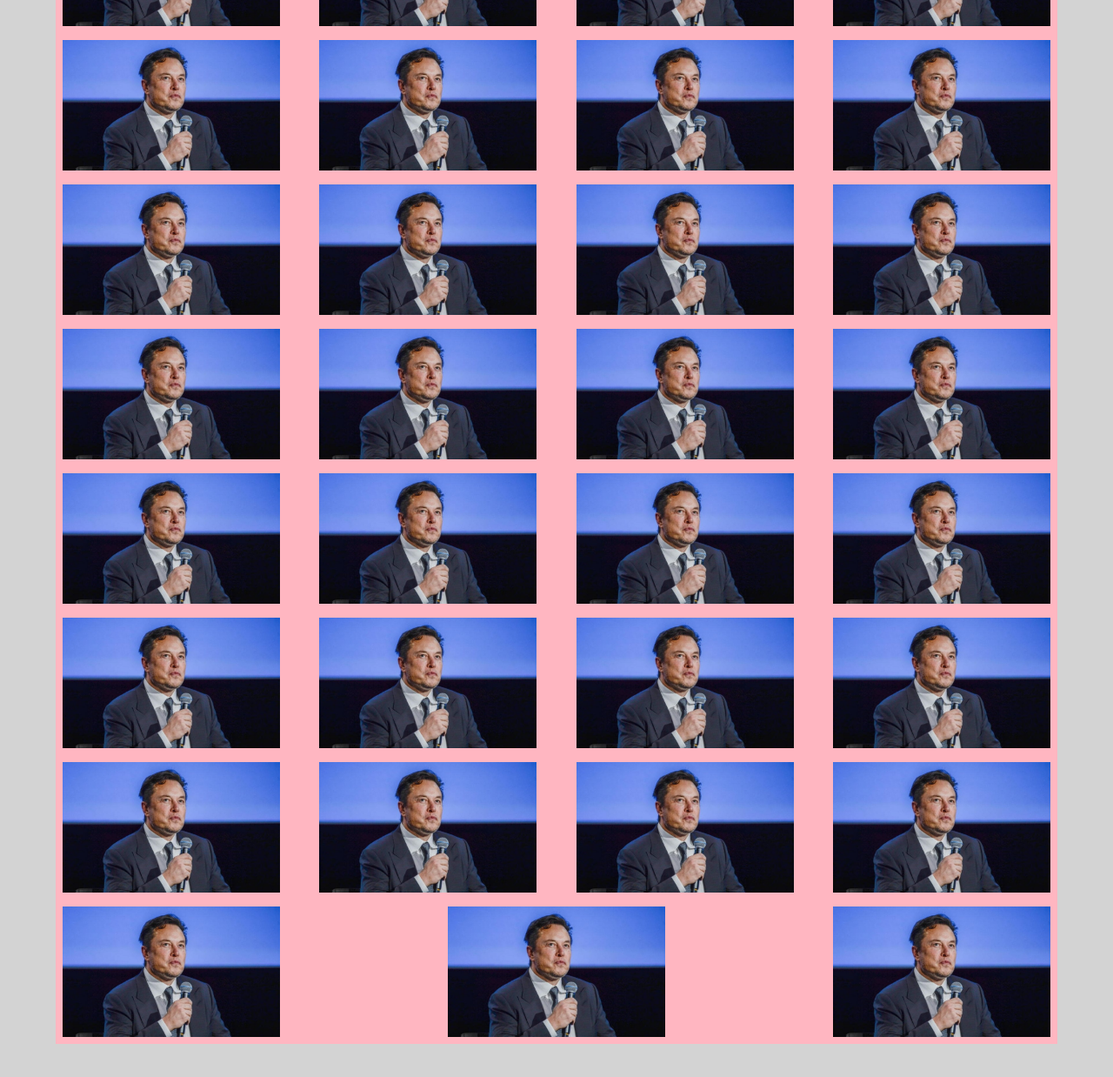
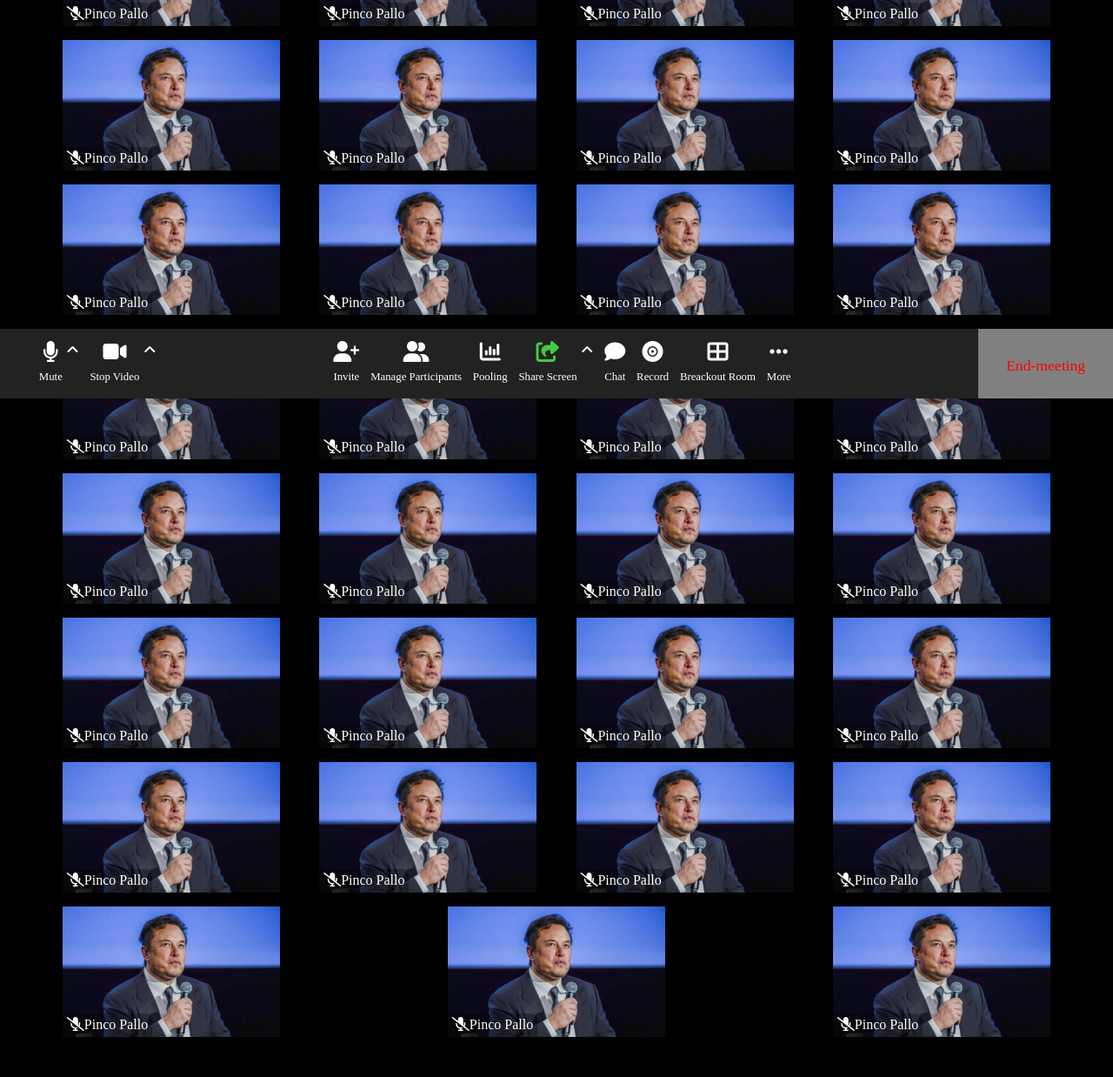
Before and after one commit to SebastianoUrban/html-css-zoom, a plain HTML site: page index.html in a window 1280 px wide. Shown: the part 342-1580 px from the top of the page at 87% size. Drawn offline with Linux system fonts and the light colour scheme.

Commit message:
add the footer

```diff
--- a/css/style.css
+++ b/css/style.css
@@ -18,7 +18,7 @@
 main{
     width: 100vw;
     min-height: 100vh;
-    background-color: lightgray;
+    background-color: black;
     position: relative;
 
     justify-content: center;
@@ -43,7 +43,6 @@ div.view{
 section.container{
     width: 90vw;
     max-width: calc((250px + 1rem) * 7 );
-    background-color: lightpink;
     flex-wrap: wrap;
     justify-content: space-between;
     align-content: space-between;
@@ -69,3 +68,73 @@ div.name{
     background-color: rgba(0, 0, 0, 0.3);
     border-top-right-radius: 0.5rem;
 }
+
+/*  FOOTER */
+footer{
+    height: 80px;
+    width: 100vw;
+    background-color: #222222;
+    color: white;
+    font-size: 0.8rem;
+
+    position: fixed;
+    bottom: 0;
+    left: 0;
+}
+
+footer ul{
+    list-style-type: none;
+}
+
+footer li{
+    height: 100%;
+    text-align: center;
+    line-height: 1.5rem;
+    margin-left: 0.8rem;
+}
+
+footer i{
+    font-size: 1.5rem;
+}
+
+footer div.settings{
+    position: absolute;
+    top: 50%;
+    left: 0;
+    transform: translate(0, -50%);
+    padding-left: 2rem;
+}
+
+footer div.options{
+    position: absolute;
+    top: 50%;
+    left: 50%;
+    transform: translate(-50%, -50%);
+
+}
+
+footer div.end-call{
+    position: absolute;
+    top: 50%;
+    right: 0;
+    transform: translate(0, -50%);
+    background-color: gray;
+    height: 100%;
+    color: red;
+    font-size: 1.1rem;
+    padding: 2rem 2rem;
+}
+
+div.settings ul li:nth-child(even) i,
+div.options ul li:nth-child(5) i{
+    font-size: 1rem;
+}
+
+div.settings ul li:nth-child(even),
+div.options ul li:nth-child(5){
+    margin-left: 0.3rem;
+}
+
+div.options ul li:nth-child(4) i{
+    color: rgb(65, 204, 65);
+}
--- a/index.html
+++ b/index.html
@@ -20,111 +20,137 @@
                     <div class="name text-format"><i class="fa-solid fa-microphone-slash"></i>Pinco Pallo</div>
                 </div>
                 <div class="profile">
-                    <div class="name"></div>
+                    <div class="name text-format"><i class="fa-solid fa-microphone-slash"></i>Pinco Pallo</div>
                 </div>
                 <div class="profile">
-                    <div class="name"></div>
+                    <div class="name text-format"><i class="fa-solid fa-microphone-slash"></i>Pinco Pallo</div>
                 </div>
                 <div class="profile">
-                    <div class="name"></div>
+                    <div class="name text-format"><i class="fa-solid fa-microphone-slash"></i>Pinco Pallo</div>
                 </div>
                 <div class="profile">
-                    <div class="name"></div>
+                    <div class="name text-format"><i class="fa-solid fa-microphone-slash"></i>Pinco Pallo</div>
                 </div>
                 <div class="profile">
-                    <div class="name"></div>
+                    <div class="name text-format"><i class="fa-solid fa-microphone-slash"></i>Pinco Pallo</div>
                 </div>
                 <div class="profile">
-                    <div class="name"></div>
+                    <div class="name text-format"><i class="fa-solid fa-microphone-slash"></i>Pinco Pallo</div>
                 </div>
                 <div class="profile">
-                    <div class="name"></div>
+                    <div class="name text-format"><i class="fa-solid fa-microphone-slash"></i>Pinco Pallo</div>
                 </div>
                 <div class="profile">
-                    <div class="name"></div>
+                    <div class="name text-format"><i class="fa-solid fa-microphone-slash"></i>Pinco Pallo</div>
                 </div>
                 <div class="profile">
-                    <div class="name"></div>
+                    <div class="name text-format"><i class="fa-solid fa-microphone-slash"></i>Pinco Pallo</div>
                 </div>
                 <div class="profile">
-                    <div class="name"></div>
+                    <div class="name text-format"><i class="fa-solid fa-microphone-slash"></i>Pinco Pallo</div>
                 </div>
                 <div class="profile">
-                    <div class="name"></div>
+                    <div class="name text-format"><i class="fa-solid fa-microphone-slash"></i>Pinco Pallo</div>
                 </div>
                 <div class="profile">
-                    <div class="name"></div>
+                    <div class="name text-format"><i class="fa-solid fa-microphone-slash"></i>Pinco Pallo</div>
                 </div>
                 <div class="profile">
-                    <div class="name"></div>
+                    <div class="name text-format"><i class="fa-solid fa-microphone-slash"></i>Pinco Pallo</div>
                 </div>
                 <div class="profile">
-                    <div class="name"></div>
+                    <div class="name text-format"><i class="fa-solid fa-microphone-slash"></i>Pinco Pallo</div>
                 </div>
                 <div class="profile">
-                    <div class="name"></div>
+                    <div class="name text-format"><i class="fa-solid fa-microphone-slash"></i>Pinco Pallo</div>
                 </div>
                 <div class="profile">
-                    <div class="name"></div>
+                    <div class="name text-format"><i class="fa-solid fa-microphone-slash"></i>Pinco Pallo</div>
                 </div>
                 <div class="profile">
-                    <div class="name"></div>
+                    <div class="name text-format"><i class="fa-solid fa-microphone-slash"></i>Pinco Pallo</div>
                 </div>
                 <div class="profile">
-                    <div class="name"></div>
+                    <div class="name text-format"><i class="fa-solid fa-microphone-slash"></i>Pinco Pallo</div>
                 </div>
                 <div class="profile">
-                    <div class="name"></div>
+                    <div class="name text-format"><i class="fa-solid fa-microphone-slash"></i>Pinco Pallo</div>
                 </div>
                 <div class="profile">
-                    <div class="name"></div>
+                    <div class="name text-format"><i class="fa-solid fa-microphone-slash"></i>Pinco Pallo</div>
                 </div>
                 <div class="profile">
-                    <div class="name"></div>
+                    <div class="name text-format"><i class="fa-solid fa-microphone-slash"></i>Pinco Pallo</div>
                 </div>
                 <div class="profile">
-                    <div class="name"></div>
+                    <div class="name text-format"><i class="fa-solid fa-microphone-slash"></i>Pinco Pallo</div>
                 </div>
                 <div class="profile">
-                    <div class="name"></div>
+                    <div class="name text-format"><i class="fa-solid fa-microphone-slash"></i>Pinco Pallo</div>
                 </div>
                 <div class="profile">
-                    <div class="name"></div>
+                    <div class="name text-format"><i class="fa-solid fa-microphone-slash"></i>Pinco Pallo</div>
                 </div>
                 <div class="profile">
-                    <div class="name"></div>
+                    <div class="name text-format"><i class="fa-solid fa-microphone-slash"></i>Pinco Pallo</div>
                 </div>
                 <div class="profile">
-                    <div class="name"></div>
+                    <div class="name text-format"><i class="fa-solid fa-microphone-slash"></i>Pinco Pallo</div>
                 </div>
                 <div class="profile">
-                    <div class="name"></div>
+                    <div class="name text-format"><i class="fa-solid fa-microphone-slash"></i>Pinco Pallo</div>
                 </div>
                 <div class="profile">
-                    <div class="name"></div>
+                    <div class="name text-format"><i class="fa-solid fa-microphone-slash"></i>Pinco Pallo</div>
                 </div>
                 <div class="profile">
-                    <div class="name"></div>
+                    <div class="name text-format"><i class="fa-solid fa-microphone-slash"></i>Pinco Pallo</div>
                 </div>
                 <div class="profile">
-                    <div class="name"></div>
+                    <div class="name text-format"><i class="fa-solid fa-microphone-slash"></i>Pinco Pallo</div>
                 </div>
                 <div class="profile">
-                    <div class="name"></div>
+                    <div class="name text-format"><i class="fa-solid fa-microphone-slash"></i>Pinco Pallo</div>
                 </div>
                 <div class="profile">
-                    <div class="name"></div>
+                    <div class="name text-format"><i class="fa-solid fa-microphone-slash"></i>Pinco Pallo</div>
                 </div>
                 <div class="profile">
-                    <div class="name"></div>
+                    <div class="name text-format"><i class="fa-solid fa-microphone-slash"></i>Pinco Pallo</div>
                 </div>
                 <div class="profile">
-                    <div class="name"></div>
+                    <div class="name text-format"><i class="fa-solid fa-microphone-slash"></i>Pinco Pallo</div>
                 </div>
+
             </section>
-
         </main>
 
+        <footer>
+            <div class="settings">
+                <ul class="flex">
+                    <li><i class="fa-solid fa-microphone"></i><br>Mute</li>
+                    <li><i class="fa-solid fa-angle-up"></i></li>
+                    <li><i class="fa-solid fa-video"></i><br>Stop Video</li>
+                    <li><i class="fa-solid fa-angle-up"></i></li>
+                </ul>
+            </div>
+            <div class="options">
+                <ul class="flex">
+                    <li><i class="fa-solid fa-user-plus"></i><br>Invite</li>
+                    <li><i class="fa-solid fa-user-group"></i><br>Manage Participants</li>
+                    <li><i class="fa-solid fa-chart-column"></i><br>Pooling</li>
+                    <li><i class="fa-solid fa-share-from-square"></i><br>Share Screen</li>
+                    <li><i class="fa-solid fa-angle-up"></i></li>
+                    <li><i class="fa-solid fa-comment"></i><br>Chat</li>
+                    <li><i class="fa-solid fa-record-vinyl"></i><br>Record</li>
+                    <li><i class="fa-solid fa-table-cells-large"></i><br>Breackout Room</li>
+                    <li><i class="fa-solid fa-ellipsis"></i><br>More</li>
+                </ul>
+            </div>
+            <div class="end-call">
+                End-meeting
+            </div>
+        </footer>
 
     </body>
 </html>
```
